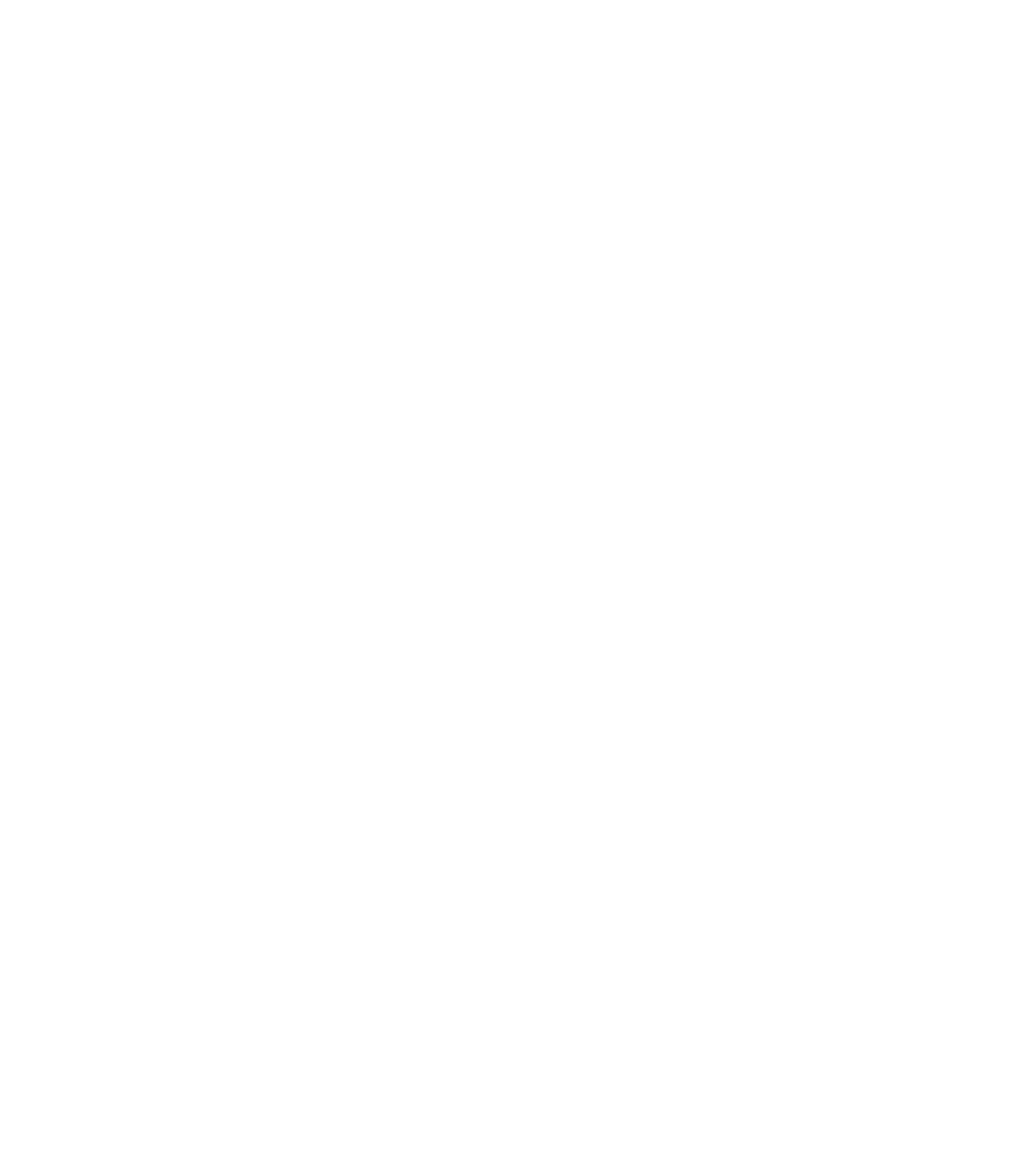
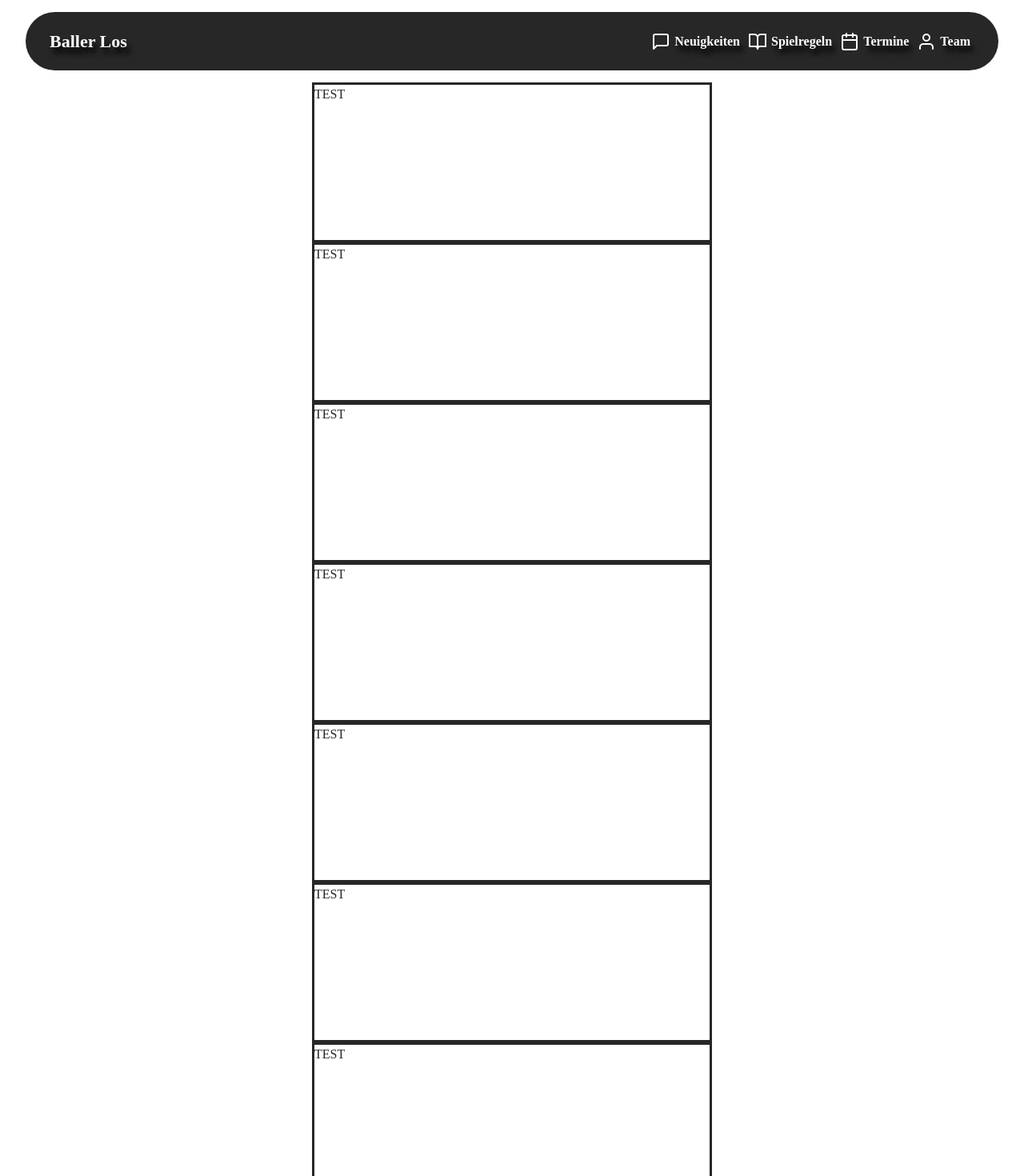
Before and after one commit to Doner-mit-alles/wirtschaft-live, a Vue app: page / in a window 1280 px wide. Shown: the top 1470 px of the page at 80% size. Before the commit the page ends 800 px from the top, so only its background shows below. Built offline with nearby package versions, Linux system fonts and the light colour scheme; a web font is replaced by a local one.

Commit message:
10: add menu

```diff
--- a/src/App.vue
+++ b/src/App.vue
@@ -1,13 +1,55 @@
 <script setup lang="ts">
-
+import Menu from '@/components/menu-bar.vue'
 </script>
 
 <template>
-  <div>
+  <div class="main-container">
+    <Menu />
 
+    <div class="test-container">
+      <p>TEST</p>
+    </div>
+
+    <div class="test-container">
+      <p>TEST</p>
+    </div>
+
+    <div class="test-container">
+      <p>TEST</p>
+    </div>
+
+    <div class="test-container">
+      <p>TEST</p>
+    </div>
+    <div class="test-container">
+      <p>TEST</p>
+    </div>
+    <div class="test-container">
+      <p>TEST</p>
+    </div>
+    <div class="test-container">
+      <p>TEST</p>
+    </div>
+    <div class="test-container">
+      <p>TEST</p>
+    </div>
+    <div class="test-container">
+      <p>TEST</p>
+    </div>
   </div>
 </template>
 
 <style scoped>
+.main-container {
+  display: flex;
+  justify-content: center;
+  align-items: center;
+  flex-direction: column;
+}
 
+.test-container {
+  width: 500px;
+  height: 200px;
+  border: solid #272727;
+}
 </style>
--- a/src/components/menu-bar.vue
+++ b/src/components/menu-bar.vue
@@ -4,28 +4,23 @@ import CalenderSVG from '@/assets/calendar.svg'
 import BookSVG from '@/assets/book-open.svg'
 import UserSVG from '@/assets/user.svg'
 import MenuElement from '@/components/menu-element.vue'
-import { ref, onMounted } from 'vue'
+import { ref, onMounted, onUnmounted } from 'vue'
 
 const isMinimised: ref<Boolean> = ref(false)
+
+const handleScroll = () => {
+  isMinimised.value = window.scrollY > 10
+}
 onMounted(() => {
-  if (isMinimised.value) {
-    minimsMenuBar()
-  }
+  window.addEventListener('scroll', handleScroll)
 })
-
-function minimsMenuBar(): void {
-  const divElement = document.getElementsByClassName('menu-bar')[0] as HTMLDivElement
-  const currentHeight = divElement.offsetHeight
-  divElement.style.height = `${currentHeight / 2}px`
-
-  divElement.style.borderRadius = 0
-  divElement.style.width = '100%'
-  divElement.style.margin = 0
-}
+onUnmounted(() => {
+  window.removeEventListener('scroll', handleScroll)
+})
 </script>
 
 <template>
-  <div class="menu-bar">
+  <div :class="['menu-bar', { 'menu-bar-fixed': isMinimised }]">
     <p id="menu-team-name">Baller Los</p>
     <div class="menu-element-container">
       <MenuElement text="Neuigkeiten" :svg="NewsSVG" :is-minimised="isMinimised" />
@@ -48,6 +43,17 @@ function minimsMenuBar(): void {
   color: #ffffff;
   font-size: 22px;
   width: 95%;
+  transition: all 0.5s ease;
+}
+
+.menu-bar-fixed {
+  position: fixed;
+  width: 100%;
+  top: 0;
+  border-radius: 0;
+  z-index: 1000;
+  height: 50px;
+  margin: 0;
 }
 
 #menu-team-name {
--- a/src/components/menu-element.vue
+++ b/src/components/menu-element.vue
@@ -1,5 +1,4 @@
 <script setup lang="ts">
-
 defineProps({
   text: {
     type: String,
@@ -19,7 +18,9 @@ defineProps({
 <template>
   <div class="menu-bar-element">
     <component :is="svg" />
-    <p class="menu-bar-element-text" v-if="!isMinimised">{{ text }}</p>
+    <p :class="['menu-bar-element-text', { 'menu-bar-element-text-hidden': isMinimised }]">
+      {{ text }}
+    </p>
   </div>
 </template>
 
@@ -38,4 +39,18 @@ defineProps({
   font-weight: 700;
   text-shadow: 4px 8px 6px #000000;
 }
+
+.menu-bar-element-text-hidden {
+
+}
+
+
+@keyframes shrink {
+  from {
+    width: 100%;
+  }
+  to {
+    width: 0;
+  }
+}
 </style>
```
